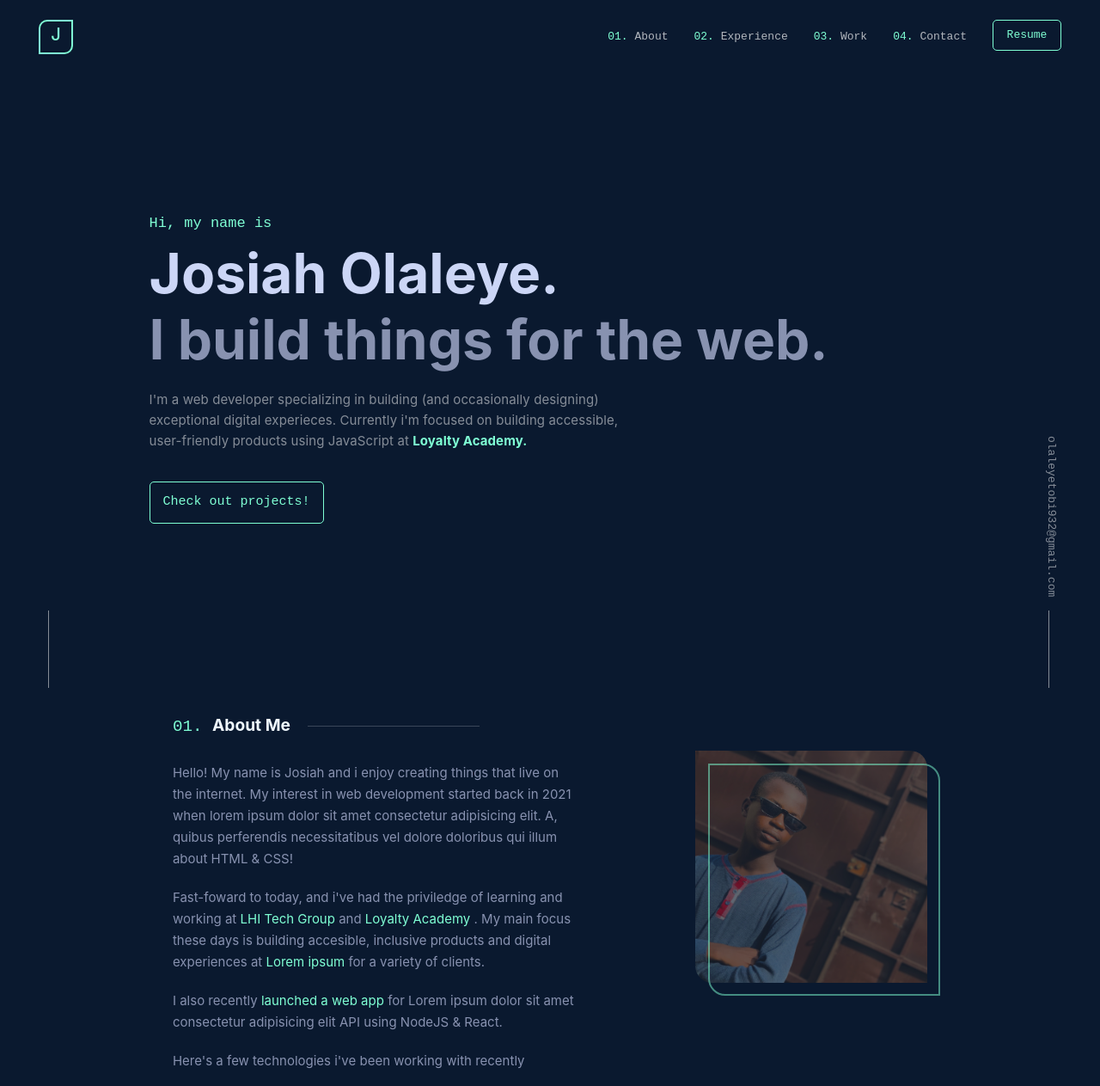
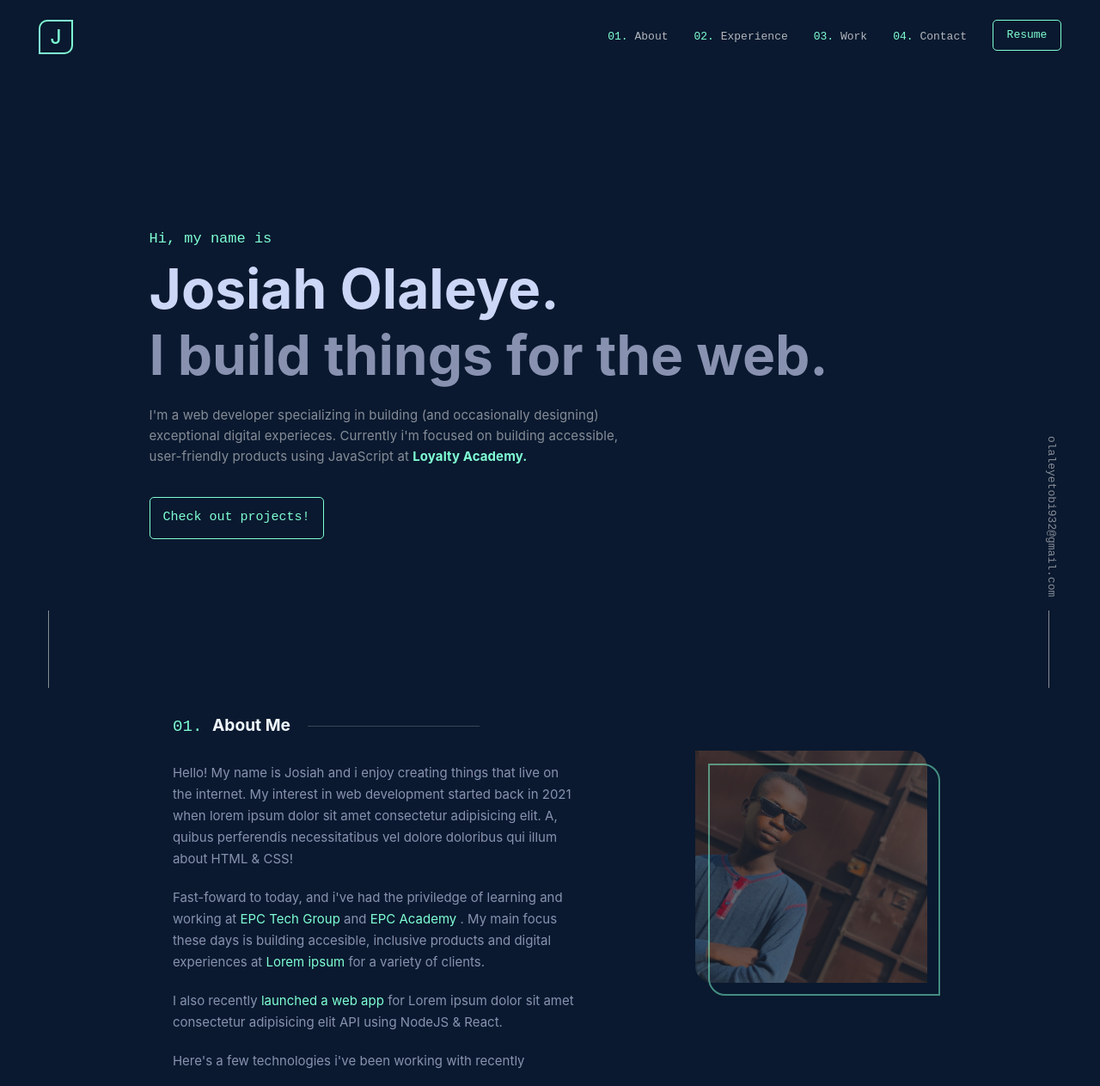
Before and after one commit to jcode-001/Portfolio-Project, a plain HTML site: page index.html in a window 1280 px wide. Shown: the top 1263 px of the page at 86% size. Drawn offline with Linux system fonts and the light colour scheme.

Commit message:
update on the css file

```diff
--- a/index.html
+++ b/index.html
@@ -15,7 +15,9 @@
     <header class="indx-header navy" id="top">
       <nav>
         <ul class="head-link df">
-          <li class="logo tac"><a href="#" class="cl-aqua">J</a></li>
+          <li class="logo tac">
+            <a href="#" class="cl-aqua">J</a>
+          </li>
           <div class="main-link df">
             <li class="nav-li">
               <span class="cl-aqua">01. </span
@@ -73,7 +75,7 @@
         </ul>
         <div class="line line1"></div>
       </div>
-      <div class="message">
+      <div class="message hidden">
         <h1 class="cl-aqua intro">Hi, my name is</h1>
         <h2 class="large-text name">Josiah Olaleye.</h2>
         <h2 class="large-text fade">I build things for the web.</h2>
@@ -90,13 +92,14 @@
       <div class="email">
         <div class="sf-mono">
           <a href="olaleyetobi932@gmail.com" class="email-link"
-            >olaleyetobi932@gmail.com</a>
+            >olaleyetobi932@gmail.com</a
+          >
           <div class="line line2"></div>
         </div>
       </div>
     </section>
 
-    <section class="section-2 navy" id="about">
+    <section class="section-2 navy hidden" id="about">
       <div class="about df">
         <div class="about-text">
           <div class="about-heading">
@@ -115,8 +118,8 @@
           <div class="fade aboutme">
             <p>
               Fast-foward to today, and i've had the priviledge of learning and
-              working at <span class="cl-aqua">LHI Tech Group</span> and
-              <span class="cl-aqua">Loyalty Academy</span> . My main focus these
+              working at <span class="cl-aqua">EPC Tech Group</span> and
+              <span class="cl-aqua">EPC Academy</span> . My main focus these
               days is building accesible, inclusive products and digital
               experiences at <span class="cl-aqua">Lorem ipsum</span> for a
               variety of clients.
@@ -150,7 +153,7 @@
       </div>
     </section>
 
-    <!-- <script src="/javascript/script.js"></script> -->
+    <script src="script.js"></script>
   </body>
 </html>
 <!-- <img src="/img/5973BEF7-D6CD-4C77-A8C3-2B66B1D8C5E9L0001 (2).jpeg" alt="a picture of Josiah Olaleye" class="profile-img"> -->
--- a/script.js
+++ b/script.js
@@ -1,11 +1,16 @@
-"use strict"
+"use strict";
+// Animate on Scroll
 
-let drpdownBtn = document.getElementsByClassName("sidebar-icon")[0]
+const observer = new IntersectionObserver((entries) => {
+  entries.forEach((entry) => {
+    console.log(entry);
+    if (entry.isIntersecting) {
+      entry.target.classList.add("show");
+    } else {
+      entry.target.classList.remove("show");
+    }
+  });
+});
 
-function dispDropdown(){
-    document.getElementById("dropdown").classList.toggle("show")
-}
-drpdownBtn.addEventListener("click", dispDropdown)
-
- const random =  [1, 2 , "Funke", 4, 5, "Gauis"]
- console.log(random)
+const hiddenElements = document.querySelectorAll(".hidden");
+hiddenElements.forEach((el) => observer.observe(el));
--- a/style.css
+++ b/style.css
@@ -27,17 +27,18 @@ body {
 }
 
 .indx-header {
-  /* header*/
   /* box-shadow: 0 10px 30px -10px  rgba(2,12,27,0.7); */
   padding: 23px 45px 5px 45px;
   position: fixed;
   width: 100%;
   background-color: #0a192f;
-  /*#020c1b;*/
 }
 
 .logo {
   border-radius: 10px 0;
+  display: flex;
+  align-items: center;
+  justify-content: center;
 }
 
 .logo,
@@ -45,7 +46,7 @@ body {
   width: 40px;
   padding: 4px;
   cursor: pointer;
-  font-size: 20px;
+  font-size: 1.4rem;
   font-weight: 500;
   border: 2px solid aquamarine;
 }
@@ -54,6 +55,25 @@ body {
 .sidebar-icon {
   background: transparent;
 }
+
+.hidden {
+  opacity: 0;
+  /* filter: blur(5px);
+  transform: translateX(-100%); */
+  transition: all 1s;
+}
+
+.show {
+  opacity: 1;
+  /* filter: blur(0);
+  transform: translateX(0); */
+}
+
+/* @media (prefers-reduced-motion) {
+  .hidden {
+    transition: none;
+  }
+} */
 
 .dropdown {
   position: relative;
@@ -154,7 +174,7 @@ a {
 
 .message {
   /* border: 1px solid #000; */
-  margin-top: 60px;
+  margin-top: 6rem;
   margin-right: 57px;
   align-self: center;
   height: fit-content;
```
